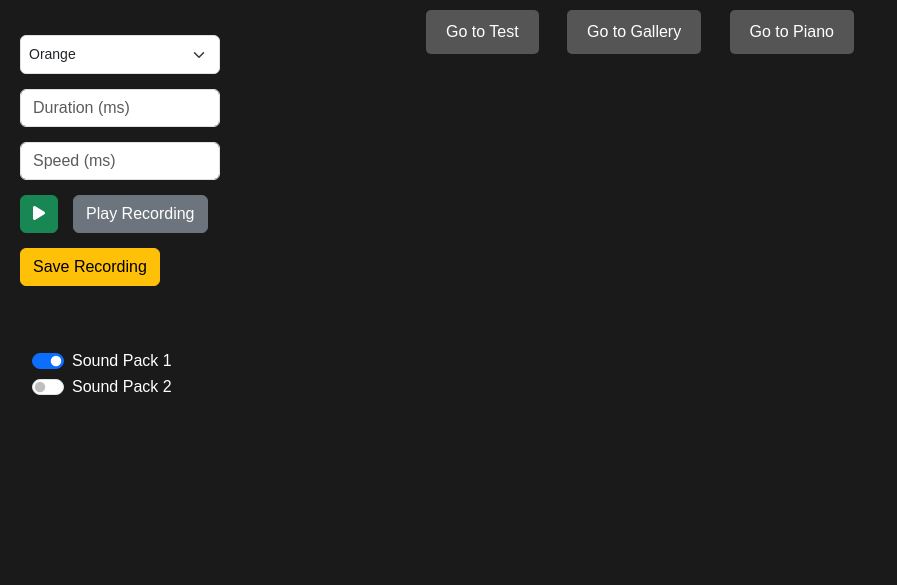
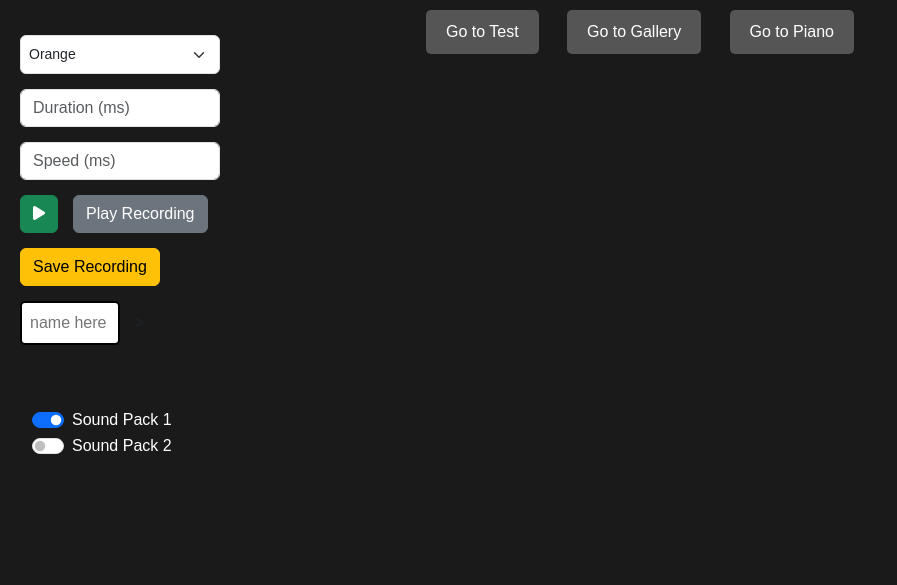
Before and after one commit to eefward/Synthesis, a Flask app: page / in a window 1280 px wide. Shown: the top 585 px of the page, without its empty margins (0-897 px from the left). Run offline with Flask 3, Linux system fonts and the light colour scheme.

Commit message:
save name

```diff
--- a/static/scripts/functions.js
+++ b/static/scripts/functions.js
@@ -184,7 +184,8 @@ function saveCustomColor() {
 }
 
 // -------------------------------------------------- Recording & Playback
-function sendRecordingToServer() {
+function sendRecordingToServer(sendname) {
+    console.log(sendname);
     fetch('/saveRecording', {
         method: 'POST',
         headers: {'Content-Type': 'application/json'},
--- a/static/scripts/recording.js
+++ b/static/scripts/recording.js
@@ -31,16 +31,28 @@ playBtn.addEventListener('click', () => {
     } else playRecording(recording);
 });
 
-saveBtn.addEventListener('click', () => {
+saveBtn.addEventListener("click", () => {
+    const saveName = saveNameInput.value.trim();
+
+    if (saveName === "") {
+        saveStatus.textContent = "Please enter a save name.";
+        return;
+    }
+
     saveBtn.textContent = "Saving...";
-    if (recording.length == 0) saveBtn.textContent = "No recording to save";
-    else {
+
+    if (recording.length === 0) {
+        saveStatus.textContent = "No recording to save.";
+        saveBtn.textContent = "Save Recording";
+    } else {
         try {
-            sendRecordingToServer();
+            sendRecordingToServer(saveName);
+            saveStatus.textContent = `Saved as: ${saveName}`;
         } catch (error) {
-            saveBtn.textContent = "An error occured while saving, guestythebesty is selling";
+            saveStatus.textContent = "An error occurred while saving.";
         }
     }
+
     setTimeout(() => {
         saveBtn.textContent = "Save Recording";
     }, 2000);
--- a/static/styles.css
+++ b/static/styles.css
@@ -17,6 +17,28 @@ body {
   height: 185px;
   background-color: rgb(48, 48, 48);
   z-index: -1;
+}
+
+#saveName {
+  padding: 8px;
+  border: 2px solid #000000;
+  border-radius: 5px;
+  outline: none;
+  font-size: 16px;
+  width: 100px;
+  transition: all 0.3s ease-in-out;
+}
+
+#saveName:focus {
+  border-color: #0dff00;
+  box-shadow: 0 0 5px rgba(73, 73, 73, 0.5);
+}
+
+#saveStatus {
+  display: block;
+  margin-top: 5px;
+  font-size: 14px;
+  color: #969696;
 }
 
 .piano {
--- a/templates/index.html
+++ b/templates/index.html
@@ -22,6 +22,9 @@
         <button class="btn btn-success" id="recordButton"><i class="fa-solid fa-play"></i></button>
         <button class="btn btn-secondary" id="playButton">Play Recording</button>
         <button class="btn btn-warning" id="saveButton">Save Recording</button>
+        <input type="text" id="saveName" placeholder="name here">>
+        <span id="saveStatus"></span>
+
 
         <div class="container mt-5">
             <div class="form-check form-switch">
```
Also changed, not shown: recordings.db.
